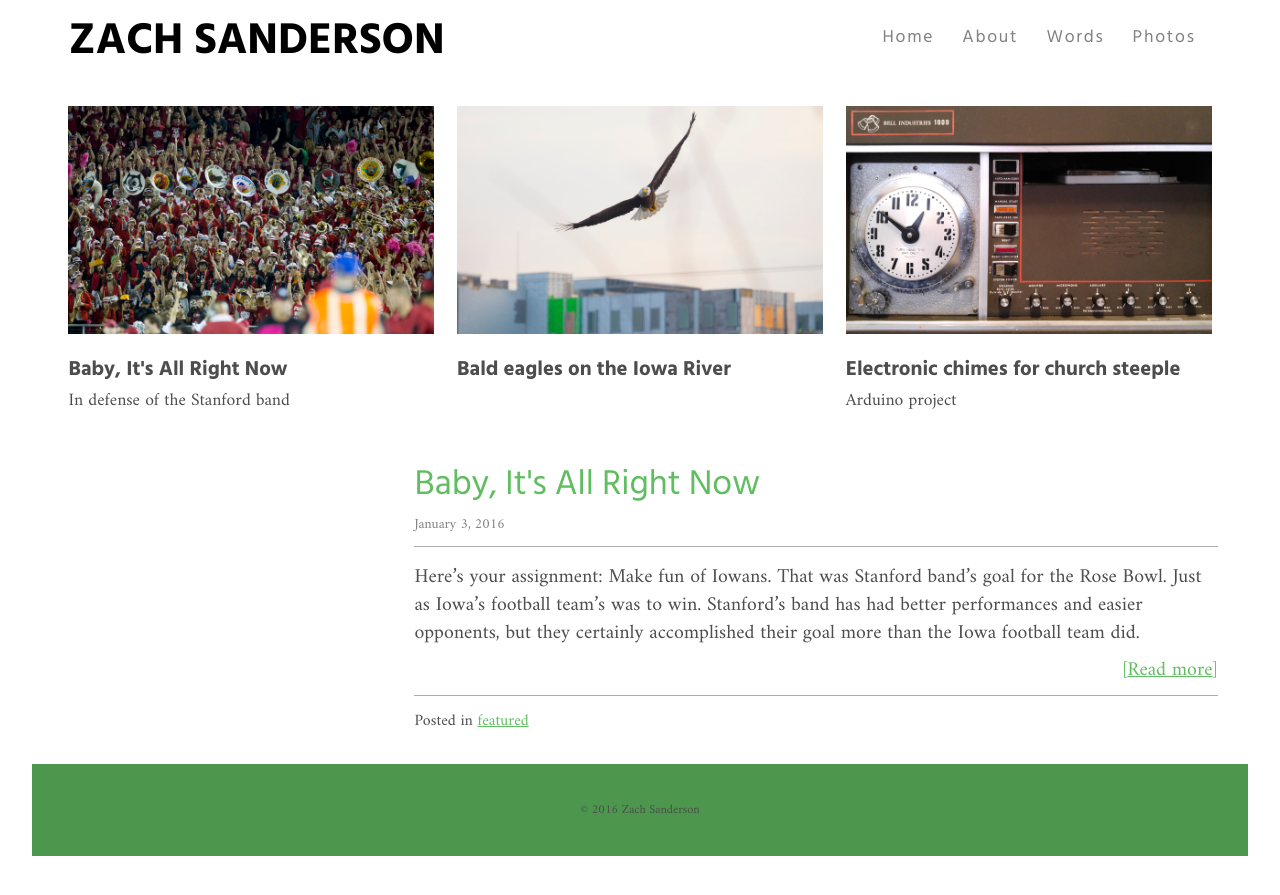
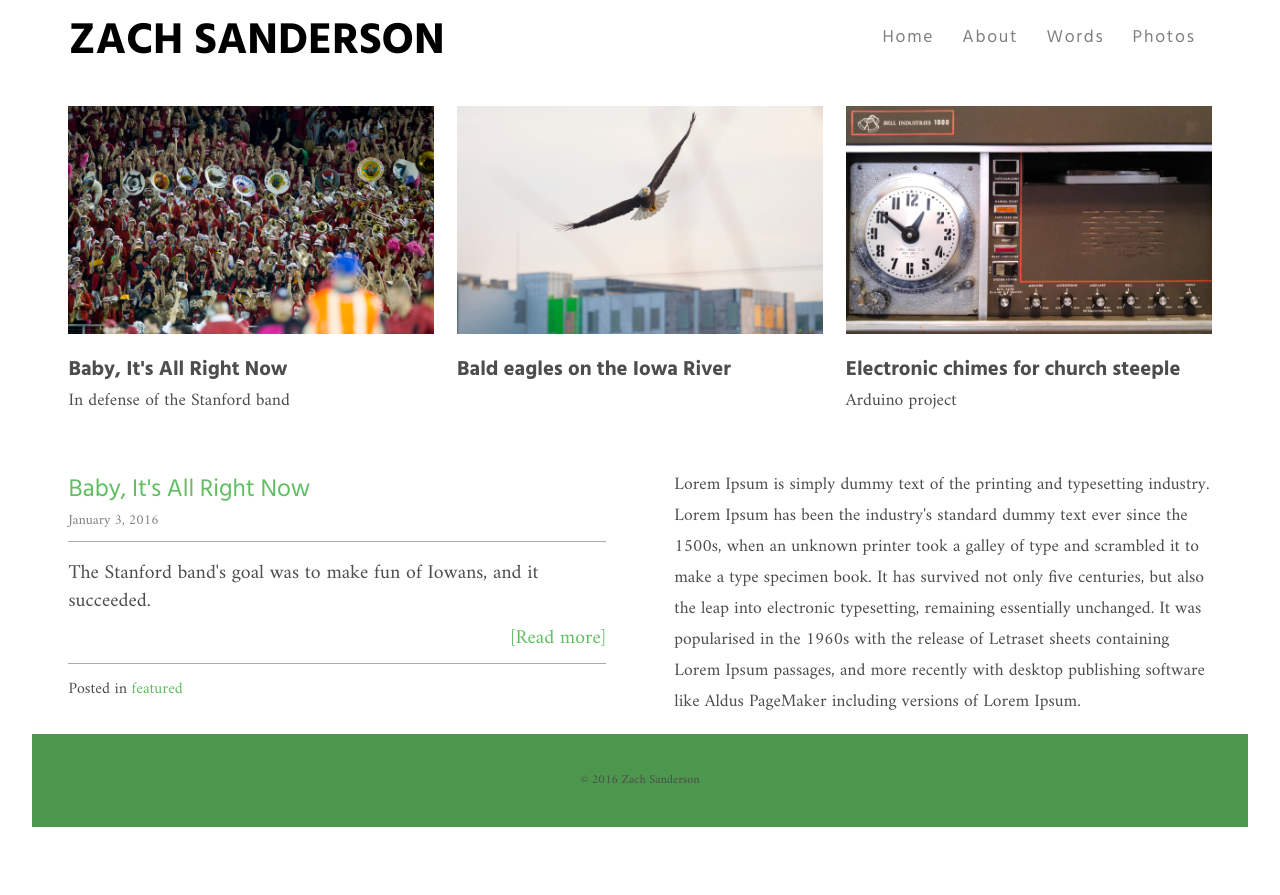
Before and after one commit to zachsanderson/words, a Jekyll site: the page built from index.html, in a window 1280 px wide. Shown: the top 895 px of the page. Built offline with Jekyll 4.4.1, drawn with Linux system fonts in a browser that asks for light colours; the list of posts is cut into pages by our own code.

Commit message:
Setting two column layout for posts and photos on index.html

```diff
--- a/css/main.css
+++ b/css/main.css
@@ -532,6 +532,7 @@
 }
 .featuredlinks li {
     flex: 0 1 32%;
+    padding-bottom: 2em;
 }
 .featuredlinks a {
     text-decoration: none;
@@ -542,6 +543,21 @@
 }
 .featuredlinks a:hover h3, a:hover p {
     color: #61BD61;
+}
+.postsandphotos {
+    display: flex;
+    justify-content: space-between;
+    padding: 0 3%;
+}
+.postsandphotos section {
+    flex: 0 1 47%;
+    padding: 0;
+}
+.postsandphotos a {
+    text-decoration: none;
+}
+.postsandphotos h3 {
+    margin: 0;
 }
 
 /* --------------------------------------------------
@@ -676,7 +692,7 @@
 
 .featuredlinks li {
     flex: 0 1 auto;
-    padding-bottom: 2em;
+    border-bottom: 1px solid #aaa;
 }
 /* --------------------------------------------------
    top navigation styles
--- a/index.html
+++ b/index.html
@@ -32,12 +32,12 @@
   {% for post in paginator.posts limit:4 %}
  <article role="article" itemscope itemtype="http://schema.org/BlogPosting">
         <header>
-            <h2><a href="{{site.baseurl}}{{post.url}}" rel="bookmark" title="Permanent Link to {{site.baseurl}}{{post.url}}">
-                {{post.title}}</a></h2>
+            <h3><a href="{{site.baseurl}}{{post.url}}" rel="bookmark" title="Permanent Link to {{site.baseurl}}{{post.url}}">
+                {{post.title}}</a></h3>
             <time itemprop="dateCreated" datetime="{{post.date}}">
                 {{post.date | date:"%B %-d, %Y"}}</time>
         </header>
-        <p>{{post.excerpt | strip_html}} <a href="{{site.baseurl}}{{post.url}}" title="read more" class="more">Read more</a></p>
+        <p>{{post.summary | strip_html}} <a href="{{site.baseurl}}{{post.url}}" title="read more" class="more">Read more</a></p>
         <footer>
         <p>Posted in {% for tag in post.tags %}<a href="{{site.baseurl}}/tags/index.html#{{tag | cgi_escape}}" title="Posts tagged {{tag}}" rel="tag">{{tag}}</a>{% unless forloop.last %},{% endunless %} {% endfor %}</p>
         </footer>
@@ -57,6 +57,7 @@
     </div>
 </section>
 <section class="photos">
+<p>Lorem Ipsum is simply dummy text of the printing and typesetting industry. Lorem Ipsum has been the industry's standard dummy text ever since the 1500s, when an unknown printer took a galley of type and scrambled it to make a type specimen book. It has survived not only five centuries, but also the leap into electronic typesetting, remaining essentially unchanged. It was popularised in the 1960s with the release of Letraset sheets containing Lorem Ipsum passages, and more recently with desktop publishing software like Aldus PageMaker including versions of Lorem Ipsum.</p>
 </section>
 </div>
 <section class="projects">
```
